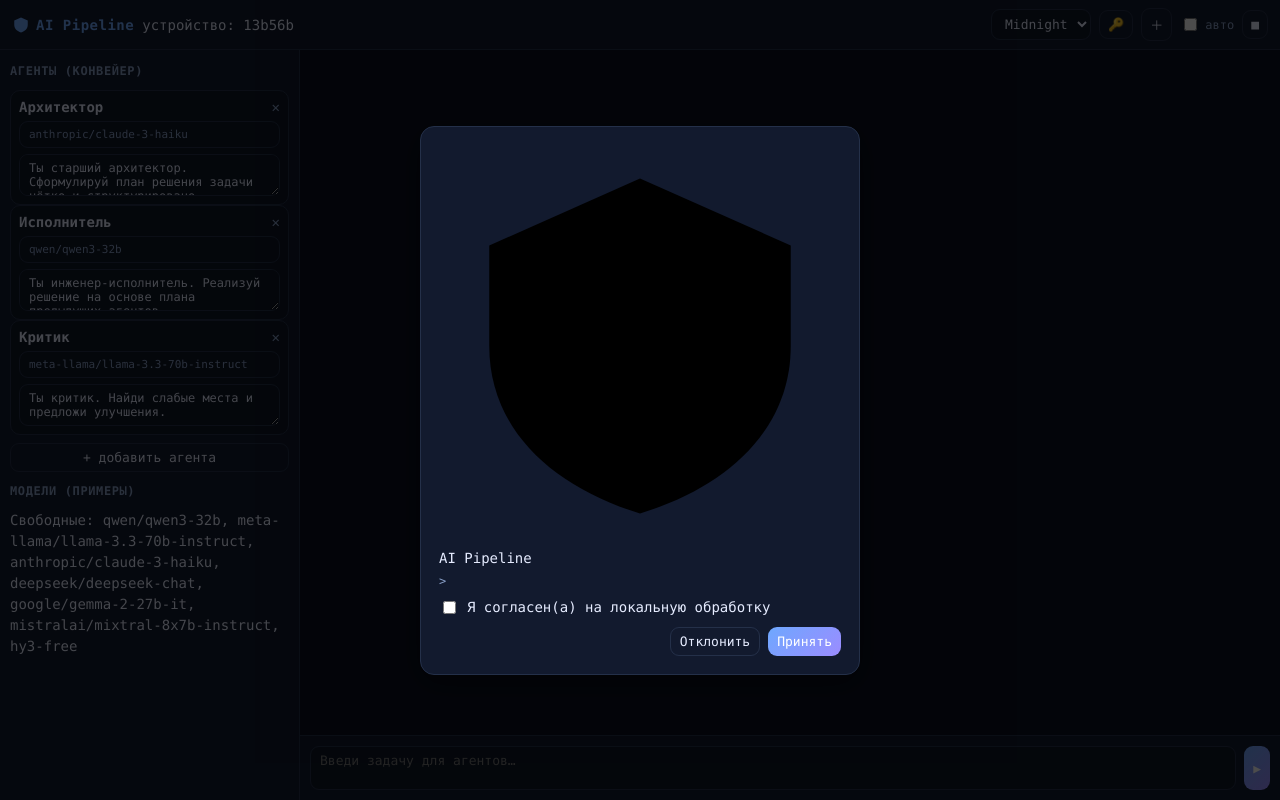
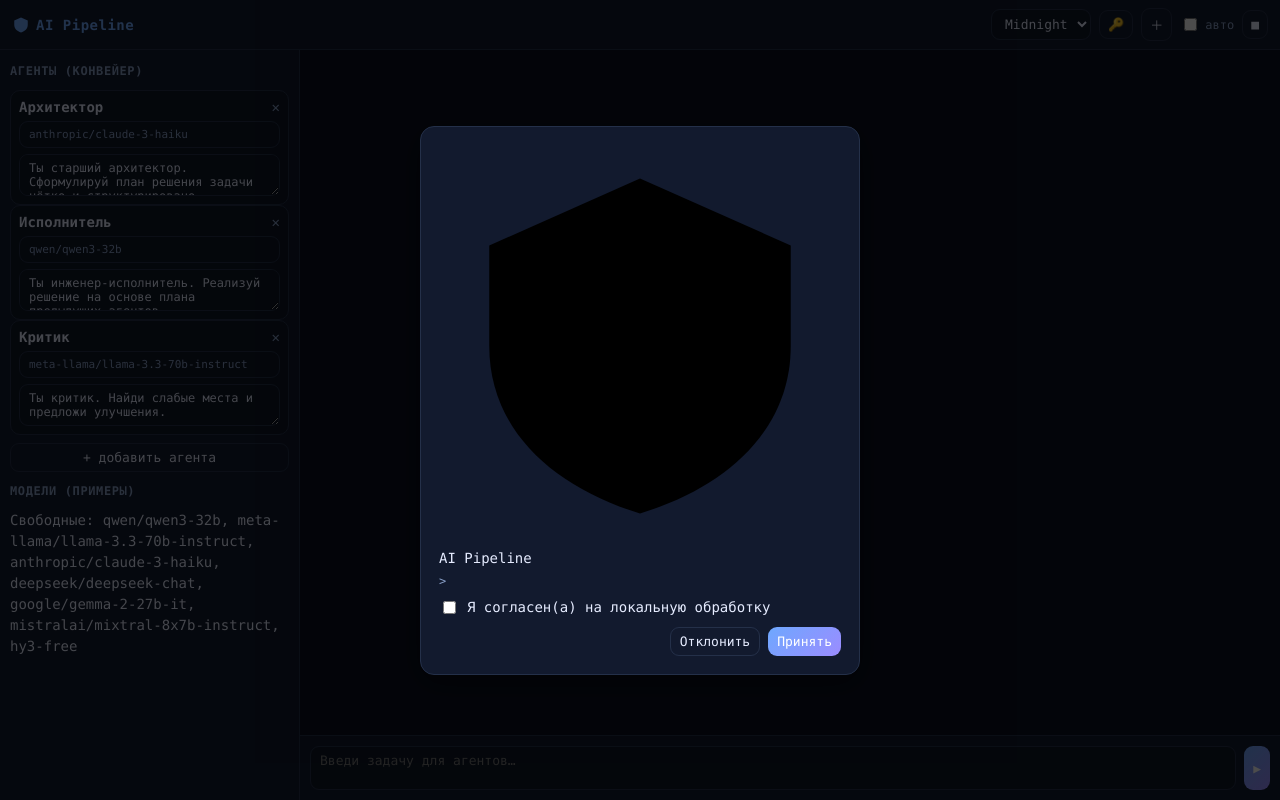
Before and after one commit to Qawai/ai-pipeline, a website: page index.html in a window 1280 px wide. Drawn offline with Linux system fonts and the light colour scheme.

Commit message:
Remove device id tag from header

```diff
--- a/index.html
+++ b/index.html
@@ -98,7 +98,6 @@ details.disc summary::-webkit-details-marker{display:none}
 <header>
   <button id="drawerToggle" class="iconbtn ghost" title="Агенты">☰</button>
   <div class="logo"><svg viewBox="0 0 24 24"><path d="M12 2 3 6v6c0 5 3.8 8.4 9 10 5.2-1.6 9-5 9-10V6l-9-4z"/></svg>AI Pipeline</div>
-  <span id="deviceTag" class="model"></span>
   <div class="spacer"></div>
   <select id="theme" title="Тема">
     <option value="midnight">Midnight</option><option value="light">Light</option><option value="mint">Mint</option>
@@ -329,7 +328,7 @@ $("#input").addEventListener("keydown",e=>{ if(e.key==="Enter"&&!e.shiftKey){ e.
 $("#stopBtn").onclick=()=>{ if(abortCtrl) abortCtrl.abort(); };
 $("#newChat").onclick=()=>newChat();
 $("#autoDiscuss").checked=auto; $("#autoDiscuss").onchange=e=>{auto=e.target.checked; save(LS.auto,auto);};
-$("#deviceTag").textContent="устройство: "+deviceId.slice(0,6);
+
 
 function toast(t){ const el=$("#toast"); el.textContent=t; el.classList.add("show"); clearTimeout(toast._t); toast._t=setTimeout(()=>el.classList.remove("show"),2200); }
 
```
